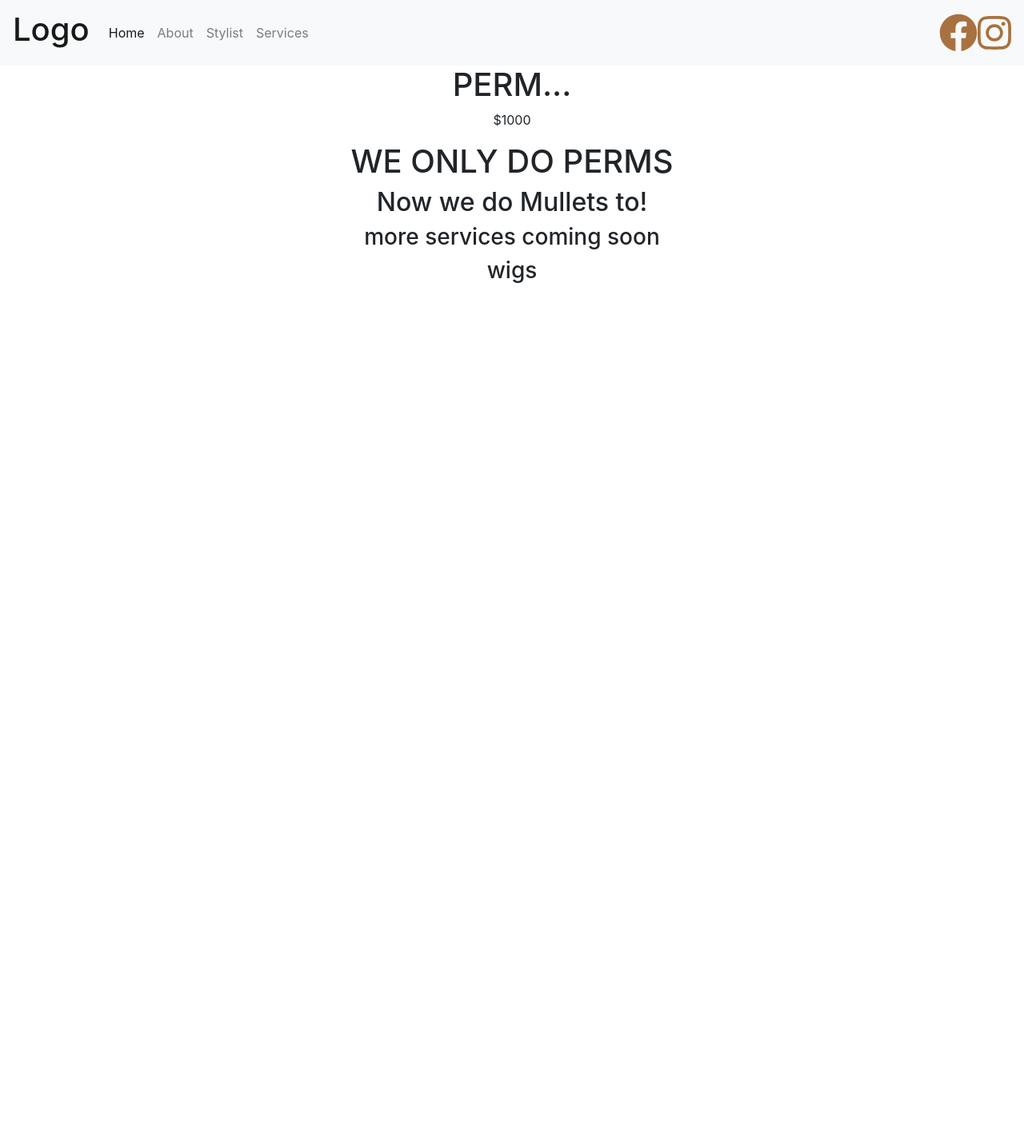
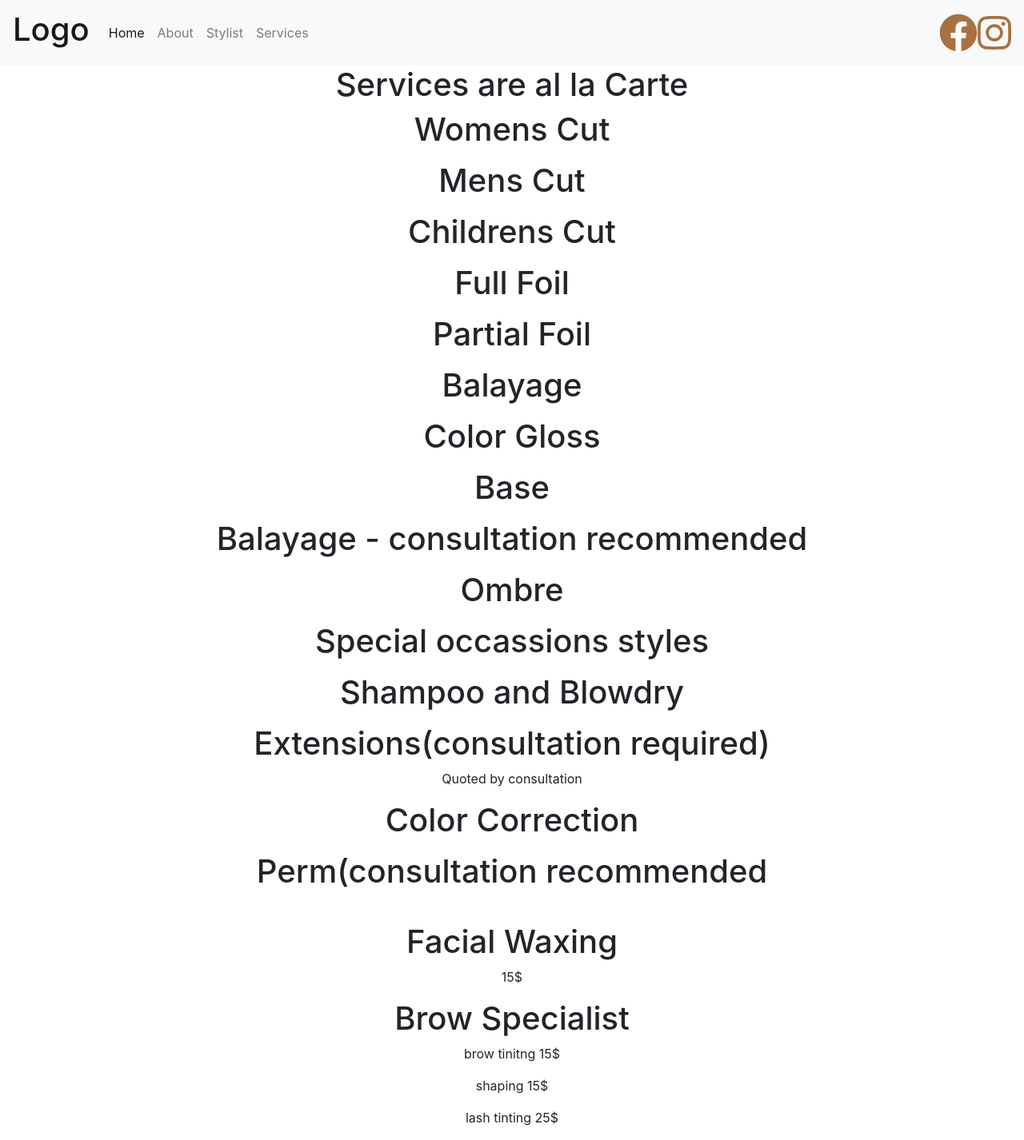
Before and after one commit to popemray00/salon, a React (Create React App) app in the folder client/: page /services in a window 1280 px wide. Shown: the whole page at 80% size. Before the commit the page ends 800 px from the top, so only its background shows below. Built offline with nearby package versions, Linux system fonts and the light colour scheme.

Commit message:
all services added

```diff
--- a/client/src/components/Home.css
+++ b/client/src/components/Home.css
@@ -1,11 +1,11 @@
 .Home {
     width: 100%;
     height: 600px;
-    background-image: url("/images/salonhome.png");
+    background-image: url("/images/salonimg.jpg");
     background-position: center;
+    background-size: contain;
     background-repeat: no-repeat;
     position: relative;
-
 }
 
 .row {
--- a/client/src/components/Home.js
+++ b/client/src/components/Home.js
@@ -26,7 +26,7 @@ class Home extends React.Component {
                 <h3>Phone Number:</h3>
                 <h4>503-674-7474</h4>
                 <h3>Email Address:</h3>
-                <h4>Salonambiancegresham@gmail.com</h4>
+                <h4>salonambiancegresham@gmail.com</h4>
               </div>
 
               <div id="social" className="col-lg-3">
--- a/client/src/components/Services.js
+++ b/client/src/components/Services.js
@@ -5,12 +5,46 @@ class Services extends React.Component {
     render() {
       return (
         <div id="perm">
-            <h1>PERM...</h1>
-            <p>$1000</p>
-            <h1>WE ONLY DO PERMS</h1>
-            <h2>Now we do Mullets to!</h2>
-            <h3>more services coming soon</h3>
-            <h3>wigs</h3>
+            <h1>
+              Services are al la Carte
+            </h1>
+            <h1>Womens Cut</h1>
+            <p></p>
+            <h1>Mens Cut</h1>
+            <p></p>
+            <h1>Childrens Cut</h1>
+            <p></p>
+            <h1>Full Foil</h1>
+            <p></p>
+            <h1>Partial Foil</h1>
+            <p></p>
+            <h1>Balayage</h1>
+            <p></p>
+            <h1>Color Gloss</h1>
+            <p></p>
+            <h1>Base</h1>
+            <p></p>
+            <h1>Balayage - consultation recommended</h1>
+            <p></p>
+            <h1>Ombre</h1>
+            <p></p>
+            <h1>Special occassions styles</h1>
+            <p></p>
+            <h1>Shampoo and Blowdry</h1>
+            <p></p>
+            <h1>Extensions(consultation required)</h1>
+            <p>Quoted by consultation</p>
+            <h1>Color Correction</h1>
+            <p></p>
+            <h1>Perm(consultation recommended</h1>
+            <p></p>
+            <br></br>
+            <h1>Facial Waxing</h1>
+            <p>15$</p>
+            <h1>Brow Specialist</h1>
+            <p>brow tinitng 15$</p>
+            <p>shaping 15$</p>
+            <p>lash tinting 25$</p>
         </div>
       )
     }
```
Also changed, not shown: client/public/images/salonimg.jpg (added).
